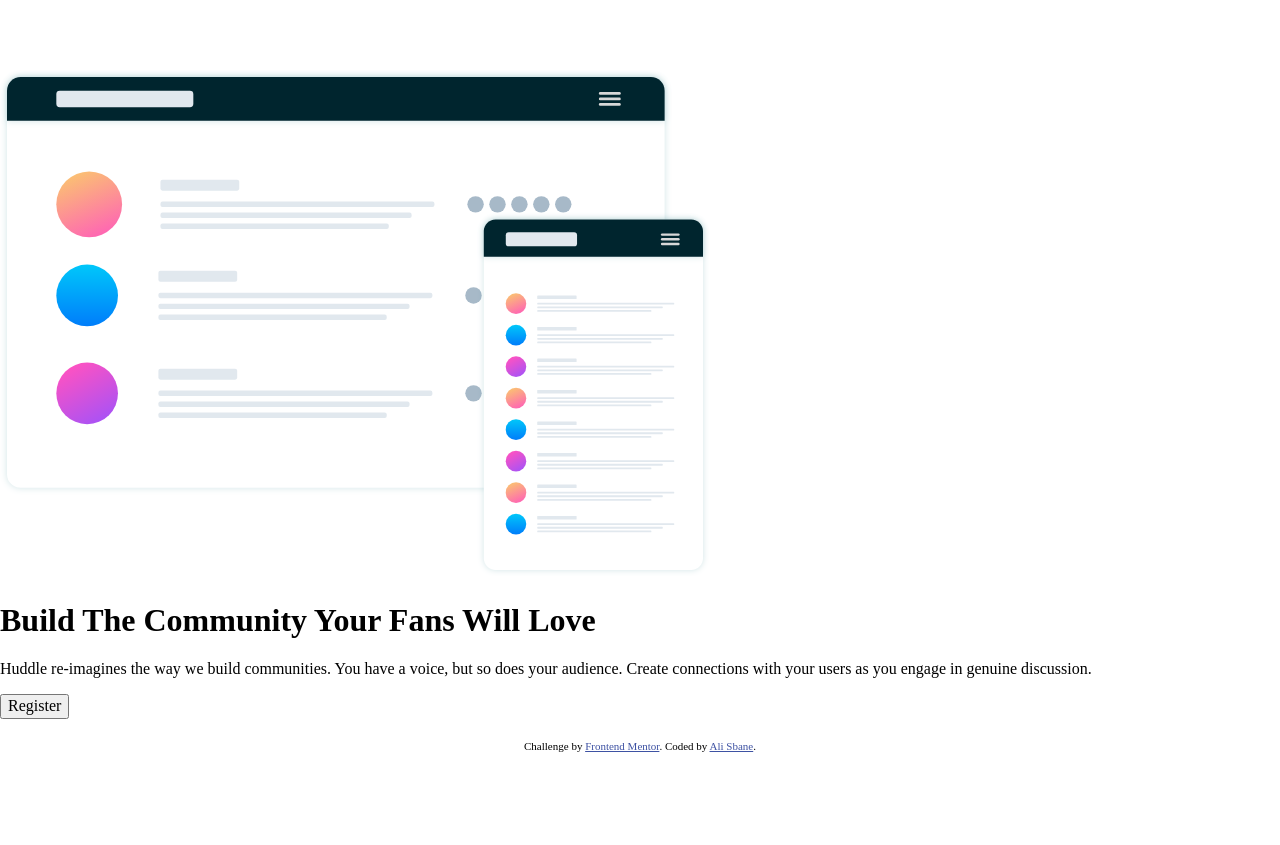
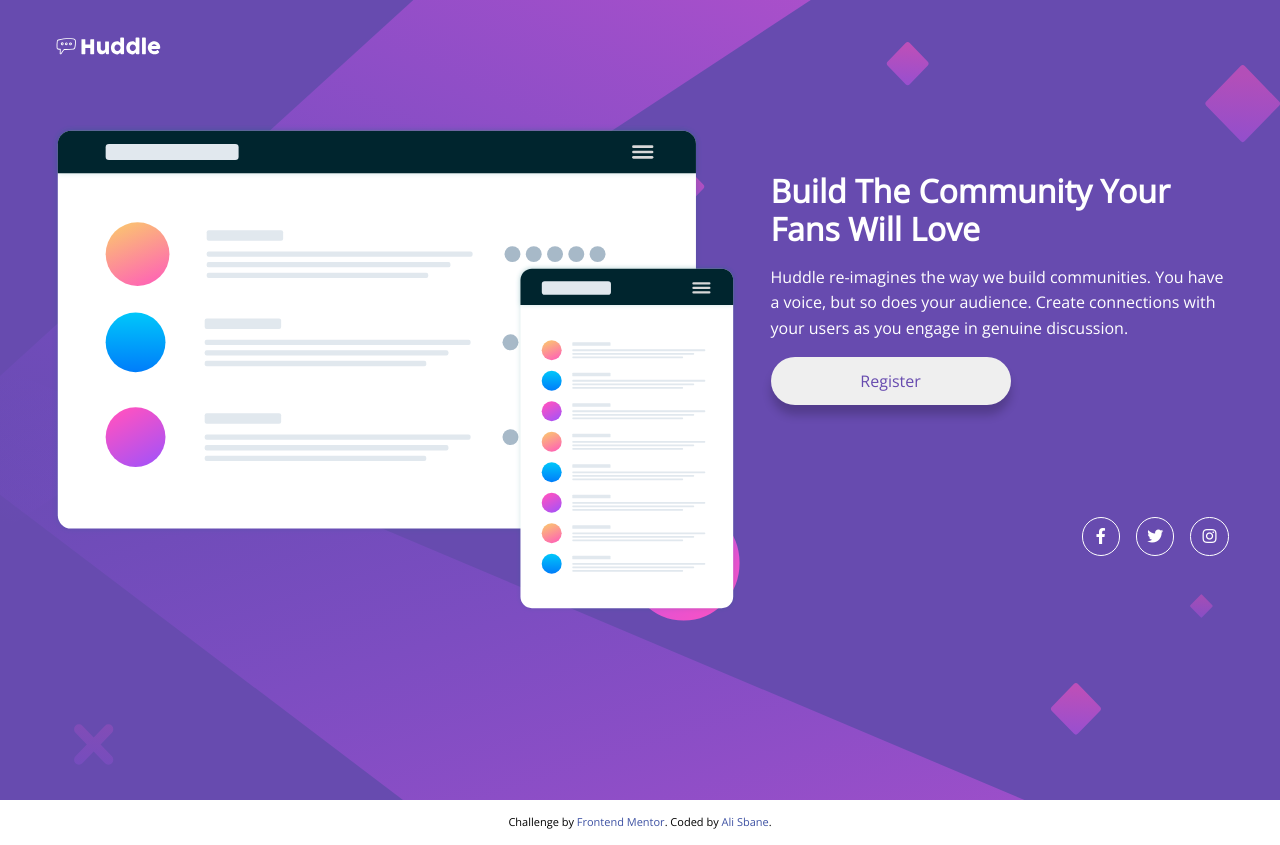
Before and after one commit to 0x41-li/huddke-landing-page-with-single-introductory-section, a plain HTML site: page index.html in a window 1280 px wide. Before the commit the page ends 800 px from the top, so only its background shows below. Drawn offline with nearby package versions, Linux system fonts and the light colour scheme.

Commit message:
Mobile, and tablet, and small desktop styles completed

```diff
--- a/css/main.css
+++ b/css/main.css
@@ -1,8 +1,223 @@
+:root {
+  --violet: hsl(257, 40%, 49%);
+  --soft-magenta: hsl(300, 69%, 71%);
+}
+
+*,
+*::after,
+*::before,
+html,
+body {
+  padding: 0;
+  margin: 0;
+  box-sizing: border-box;
+  -webkit-tap-highlight-color: transparent;
+}
+
+body {
+  font-family: "Open Sans", Arial, sans-serif;
+}
+
+.header-main-wrapper {
+  min-height: 100vh;
+  background: url("../images/bg-mobile.svg") no-repeat top left / 100%,
+    var(--violet);
+}
+
+button {
+  cursor: pointer;
+}
+
+img {
+  max-width: 100%;
+}
+
+a {
+  text-decoration: none;
+}
+
+/* Header */
+header {
+  display: flex;
+  align-items: center;
+  padding: 2rem 2rem;
+}
+
+.logo {
+  width: 7rem;
+}
+
+/* Main */
+main {
+  margin-top: 2rem;
+  padding: 0px 2rem;
+}
+
+.left-part {
+  display: flex;
+  justify-content: center;
+  align-items: center;
+}
+
+h1 {
+  margin: 1rem auto;
+  color: white;
+  text-align: center;
+  font-size: 1.6rem;
+  font-weight: 600;
+  line-height: 2.4rem;
+  max-width: 300px;
+}
+
+.right-part__para {
+  margin: 0 auto;
+  color: white;
+  text-align: center;
+  line-height: 1.6rem;
+  max-width: 400px;
+}
+
+.container {
+  display: flex;
+  flex-flow: column nowrap;
+  gap: 2rem;
+}
+
+.right-part__btn {
+  display: block;
+  margin: 2rem auto;
+  margin-bottom: 3rem;
+  width: 15rem;
+  height: 3rem;
+  border-radius: 1.5rem;
+  border: none;
+  color: var(--violet);
+  box-shadow: 0px 10px 10px rgba(0, 0, 0, 0.2);
+  transition: background-color 0.4s, color 0.4s;
+}
+
+.right-part__btn:hover {
+  background-color: var(--soft-magenta);
+  color: white;
+}
+
+.social-media-list {
+  list-style-type: none;
+  display: flex;
+  flex-flow: row nowrap;
+  justify-content: center;
+  gap: 1rem;
+  margin: 2rem 0;
+}
+
+.social-media-list__link {
+  display: flex;
+  align-items: center;
+  justify-content: center;
+  border-radius: 50%;
+  width: 2.4rem;
+  height: 2.4rem;
+  border: 1px solid white;
+  transition: border 0.4s;
+}
+
+.social-media-list__link:hover {
+  border: 1px solid var(--soft-magenta);
+}
+
+.social-media-list i {
+  color: white;
+  transition: color 0.4s;
+}
+
+.social-media-list__link:hover i {
+  color: var(--soft-magenta);
+}
+
+
 .attribution {
-  padding: 10px;
+  background-color: #fff;
+  padding: 1rem;
   font-size: 11px;
   text-align: center;
 }
 .attribution a {
   color: hsl(228, 45%, 44%);
 }
+
+@media screen and (min-width: 425px) {
+  main,
+  header {
+    max-width: 90%;
+    margin-left: auto;
+    margin-right: auto;
+  }
+}
+
+@media screen and (min-width: 1024px) {
+  .header-main-wrapper {
+    background: url("../images/bg-desktop.svg") no-repeat top left / 100% 100%,
+      var(--violet);
+  }
+
+  main, header{
+    max-width: 92%;
+    padding-left: 0;
+    padding-right: 0;
+  }
+
+  .container {
+    flex-flow: row nowrap;
+    align-items: flex-start;
+  }
+
+  .left-part {
+    align-items: flex-start;
+    justify-content: flex-start;
+  }
+
+  .left-part {
+    flex: 0 1 60%;
+  }
+
+  .right-part {
+    flex: 0 1 40%;
+  }
+
+  h1,
+  .right-part__para {
+    max-width: unset;
+    text-align: left;
+  }
+
+  h1 {
+    margin-top: 3rem;
+    font-size: 2rem;
+    line-height: 2.4rem;
+  }
+
+  .right-part__btn {
+    margin: 1rem 0;
+  }
+
+  .social-media-list {
+    margin-top: 7rem;
+    justify-content: flex-end;
+  }
+}
+
+@media screen and (min-width: 1440px) {
+
+  main, header {
+    max-width: 1300px;
+  }
+
+  h1 {
+    font-size: 3rem;
+    line-height: 4.2rem;
+  }
+
+  .left-part {
+    flex: 0 1 auto;
+  }
+}
--- a/index.html
+++ b/index.html
@@ -27,10 +27,10 @@
 
 <body>
 
+  <div class="header-main-wrapper">
     <header>
-    <img src="./images/logo.svg" alt="">
+      <img class="logo" src="./images/logo.svg" alt="">
     </header>
-
     <main>
       <div class="container">
         <div class="left-part">
@@ -42,9 +42,15 @@
             audience.
             Create connections with your users as you engage in genuine discussion.</p>
           <button class="right-part__btn">Register</button>
+          <ul class="social-media-list">
+            <li><a class="social-media-list__link" href="#"><i class="fab fa-facebook-f"></a></i></li>
+            <li><a class="social-media-list__link" href="#"><i class="fab fa-twitter"></a></i></li>
+            <li><a class="social-media-list__link" href="#"><i class="fab fa-instagram"></a></i></li>
+          </ul>
         </div>
       </div>
     </main>
+  </div>
 
   <footer>
     <p class="attribution">
```
Lines whose indentation alone changed are shown as unchanged.
